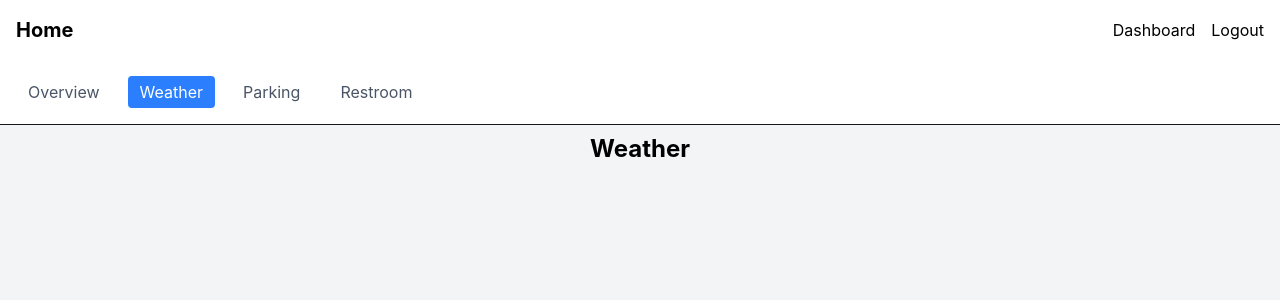
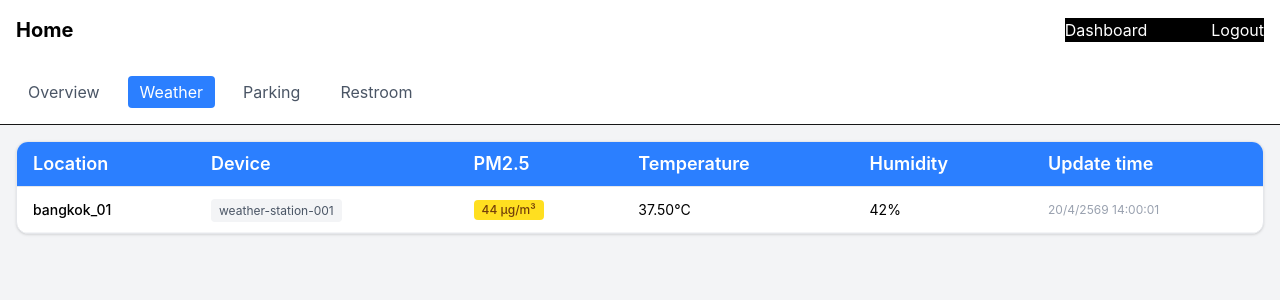
Before and after one commit to pongpak726/project_dashboard, a Next.js app in the folder frontend/: page /dashboard/weather in a window 1280 px wide. Shown: the top 300 px of the page. Built offline with nearby package versions, Linux system fonts and the light colour scheme; sample sign-in values are in the browser's storage.

Commit message:
Refactor(weather): edit UI layout

```diff
--- a/frontend/app/dashboard/weather/page.tsx
+++ b/frontend/app/dashboard/weather/page.tsx
@@ -1,3 +1,75 @@
+type StationData = {
+  id: string;
+  device: string;
+  pm25: number;
+  temperature: number;
+  humidity: number;
+  updatedAt: string;
+};
+
+const data: StationData[] = [
+  {
+    id: "bangkok_01",
+    device: "weather-station-001",
+    pm25: 44,
+    temperature: 37.5,
+    humidity: 42,
+    updatedAt: "20/4/2569 14:00:01",
+  },
+];
+
+function PM25Badge({ value }: { value: number }) {
+  const color =
+    value <= 25
+      ? "bg-green-100 text-green-800"
+      : value <= 50
+      ? "bg-yellow-300 text-yellow-900"
+      : "bg-red-400 text-red-900";
+  return (
+    <span className={`inline-block px-2 py-0.5 rounded text-xs font-medium ${color}`}>
+      {value} μg/m³
+    </span>
+  );
+}
+
+
 export default function WeatherPage() {
-  return <div className="text-black text-center font-bold text-2xl pt-2">Weather</div>
+  return (
+    <div className="text-black text-[100px]">
+      {/* <div className="text-center font-bold text-2xl pt-2 pb-4">Weather</div> */}
+
+      <div className="overflow-x-auto bg-white rounded-xl shadow-sm border border-gray-200 mt-4 mx-4">
+        <table className="w-full text-sm border-collapse">
+          <thead >
+            <tr className="border-b border-gray-200 bg-blue-500 ">
+              <th className="text-left text-lg px-4 py-2 font-semibold text-white">Location</th>
+              <th className="text-left text-lg px-4 py-2 font-semibold text-white">Device</th>
+              <th className="text-left text-lg px-4 py-2 font-semibold text-white">PM2.5</th>
+              <th className="text-left text-lg px-4 py-2 font-semibold text-white">Temperature</th>
+              <th className="text-left text-lg px-4 py-2 font-semibold text-white">Humidity</th>
+              <th className="text-left text-lg px-4 py-2 font-semibold text-white">Update time</th>
+            </tr>
+          </thead>
+          <tbody>
+            {data.map((row) => (
+              <tr key={row.id} className="border-b border-gray-100">
+                <td className="px-4 py-3 font-medium">{row.id}</td>
+                <td className="px-4 py-3">
+                  <span className="bg-gray-100 text-gray-600 text-xs px-2 py-1 rounded">
+                    {row.device}
+                  </span>
+                </td>
+                <td className="px-4 py-3">
+                  <PM25Badge value={row.pm25} />
+                </td>
+                <td className="px-4 py-3">{row.temperature.toFixed(2)}°C</td>
+                <td className="px-4 py-3">{row.humidity}%</td>
+                <td className="px-4 py-3 text-gray-400 text-xs">{row.updatedAt}</td>
+              </tr>
+            ))}
+          </tbody>
+        </table>
+      </div>
+    </div>
+  );
 }
--- a/frontend/components/layout/Navbar.tsx
+++ b/frontend/components/layout/Navbar.tsx
@@ -23,7 +23,7 @@ export default function Navbar() {
     <nav className="flex justify-between items-center p-4 bg-white text-black">
       <Link href="/" className="font-bold text-xl">Home</Link>
 
-      <div className="flex gap-4">
+      <div className="flex gap-16 bg-black text-white">
         {user ? (
           <>
             <Link href="/dashboard">Dashboard</Link>
```
